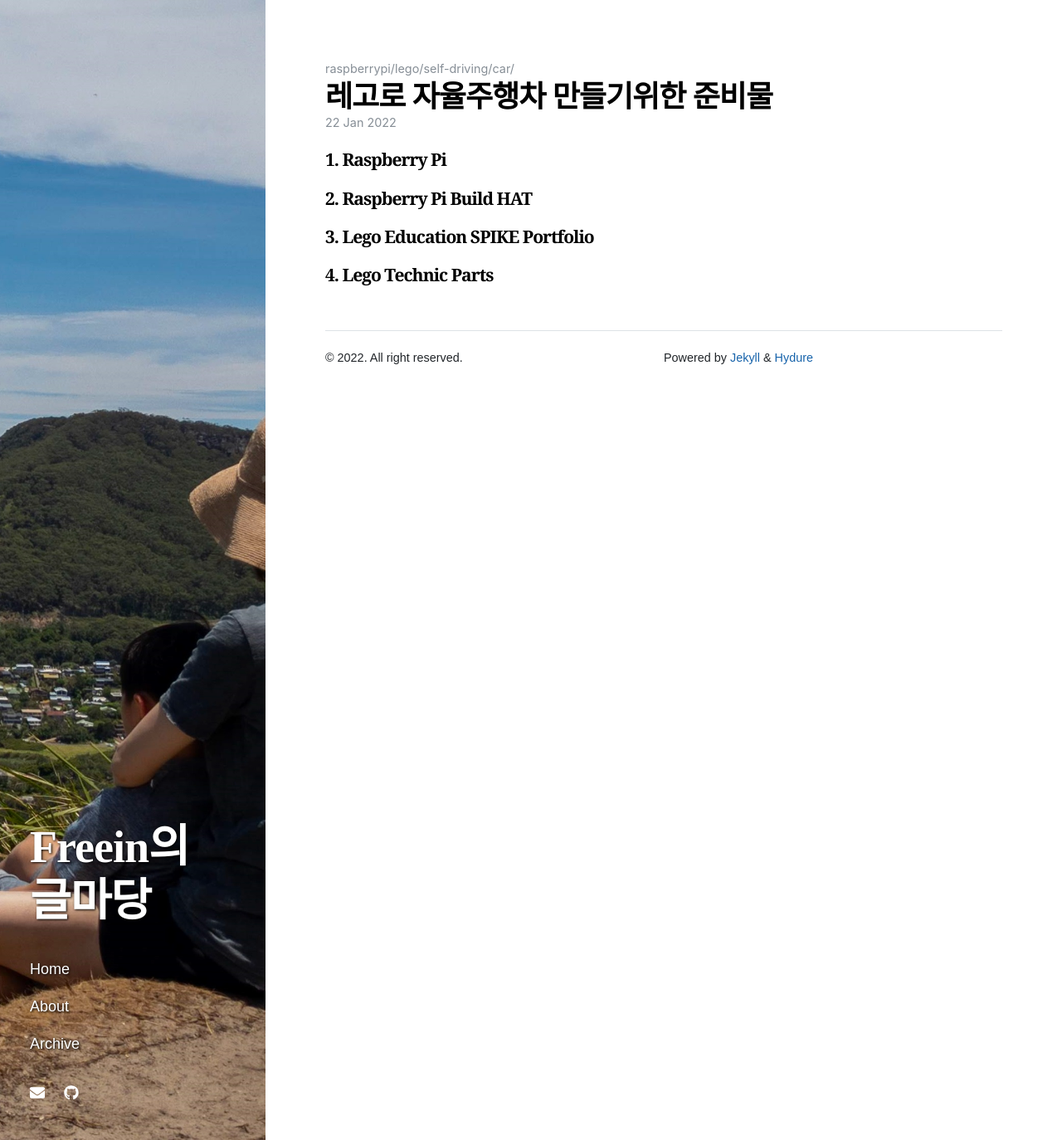
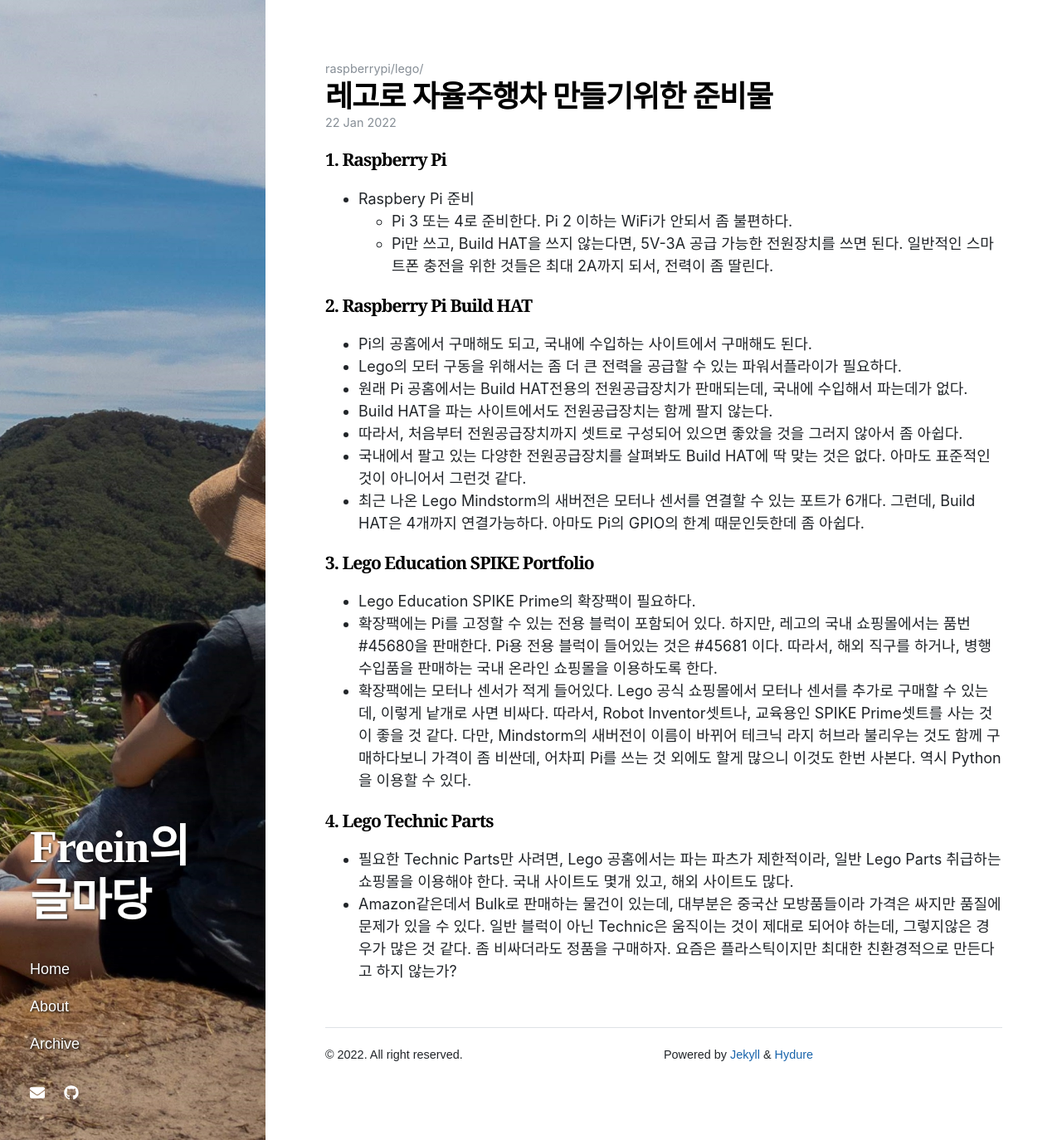
Before and after one commit to urfreein/urfreein.github.io, a Jekyll site: the page built from _posts/2022-01-22-lego-self-driving-car.md, in a window 1280 px wide and 1374 px high. Shown: the whole window at 83% size. Built offline with Jekyll 4.4.1, drawn with Linux system fonts in a browser that asks for light colours; nearby versions of some CDN libraries.

Commit message:
post changed

```diff
--- a/_posts/2022-01-22-lego-self-driving-car.md
+++ b/_posts/2022-01-22-lego-self-driving-car.md
@@ -1,10 +1,28 @@
 ---
 layout: post
 title: "레고로 자율주행차 만들기위한 준비물"
-categories: raspberrypi lego self-driving car
+categories: raspberrypi lego
 ---
 
 ### 1. Raspberry Pi
+* Raspbery Pi 준비
+    * Pi 3 또는 4로 준비한다. Pi 2 이하는 WiFi가 안되서 좀 불편하다.
+    * Pi만 쓰고, Build HAT을 쓰지 않는다면, 5V-3A 공급 가능한 전원장치를 쓰면 된다. 일반적인 스마트폰 충전을 위한 것들은 최대 2A까지 되서, 전력이 좀 딸린다.
+
 ### 2. Raspberry Pi Build HAT
+* Pi의 공홈에서 구매해도 되고, 국내에 수입하는 사이트에서 구매해도 된다.
+* Lego의 모터 구동을 위해서는 좀 더 큰 전력을 공급할 수 있는 파워서플라이가 필요하다.
+* 원래 Pi 공홈에서는 Build HAT전용의 전원공급장치가 판매되는데, 국내에 수입해서 파는데가 없다.
+* Build HAT을 파는 사이트에서도 전원공급장치는 함께 팔지 않는다.
+* 따라서, 처음부터 전원공급장치까지 셋트로 구성되어 있으면 좋았을 것을 그러지 않아서 좀 아쉽다.
+* 국내에서 팔고 있는 다양한 전원공급장치를 살펴봐도 Build HAT에 딱 맞는 것은 없다. 아마도 표준적인 것이 아니어서 그런것 같다.
+* 최근 나온 Lego Mindstorm의 새버전은 모터나 센서를 연결할 수 있는 포트가 6개다. 그런데, Build HAT은 4개까지 연결가능하다. 아마도 Pi의 GPIO의 한계 때문인듯한데 좀 아쉽다.
+
 ### 3. Lego Education SPIKE Portfolio
+* Lego Education SPIKE Prime의 확장팩이 필요하다.
+* 확장팩에는 Pi를 고정할 수 있는 전용 블럭이 포함되어 있다. 하지만, 레고의 국내 쇼핑몰에서는 품번 #45680을 판매한다. Pi용 전용 블럭이 들어있는 것은 #45681 이다. 따라서, 해외 직구를 하거나, 병행수입품을 판매하는 국내 온라인 쇼핑몰을 이용하도록 한다.
+* 확장팩에는 모터나 센서가 적게 들어있다. Lego 공식 쇼핑몰에서 모터나 센서를 추가로 구매할 수 있는데, 이렇게 낱개로 사면 비싸다. 따라서, Robot Inventor셋트나, 교육용인 SPIKE Prime셋트를 사는 것이 좋을 것 같다. 다만, Mindstorm의 새버전이 이름이 바뀌어 테크닉 라지 허브라 불리우는 것도 함께 구매하다보니 가격이 좀 비싼데, 어차피 Pi를 쓰는 것 외에도 할게 많으니 이것도 한번 사본다. 역시 Python을 이용할 수 있다.
+
 ### 4. Lego Technic Parts
+* 필요한 Technic Parts만 사려면, Lego 공홈에서는 파는 파츠가 제한적이라, 일반 Lego Parts 취급하는 쇼핑몰을 이용해야 한다. 국내 사이트도 몇개 있고, 해외 사이트도 많다.
+* Amazon같은데서 Bulk로 판매하는 물건이 있는데, 대부분은 중국산 모방품들이라 가격은 싸지만 품질에 문제가 있을 수 있다. 일반 블럭이 아닌 Technic은 움직이는 것이 제대로 되어야 하는데, 그렇지않은 경우가 많은 것 같다. 좀 비싸더라도 정품을 구매하자. 요즘은 플라스틱이지만 최대한 친환경적으로 만든다고 하지 않는가?
```
